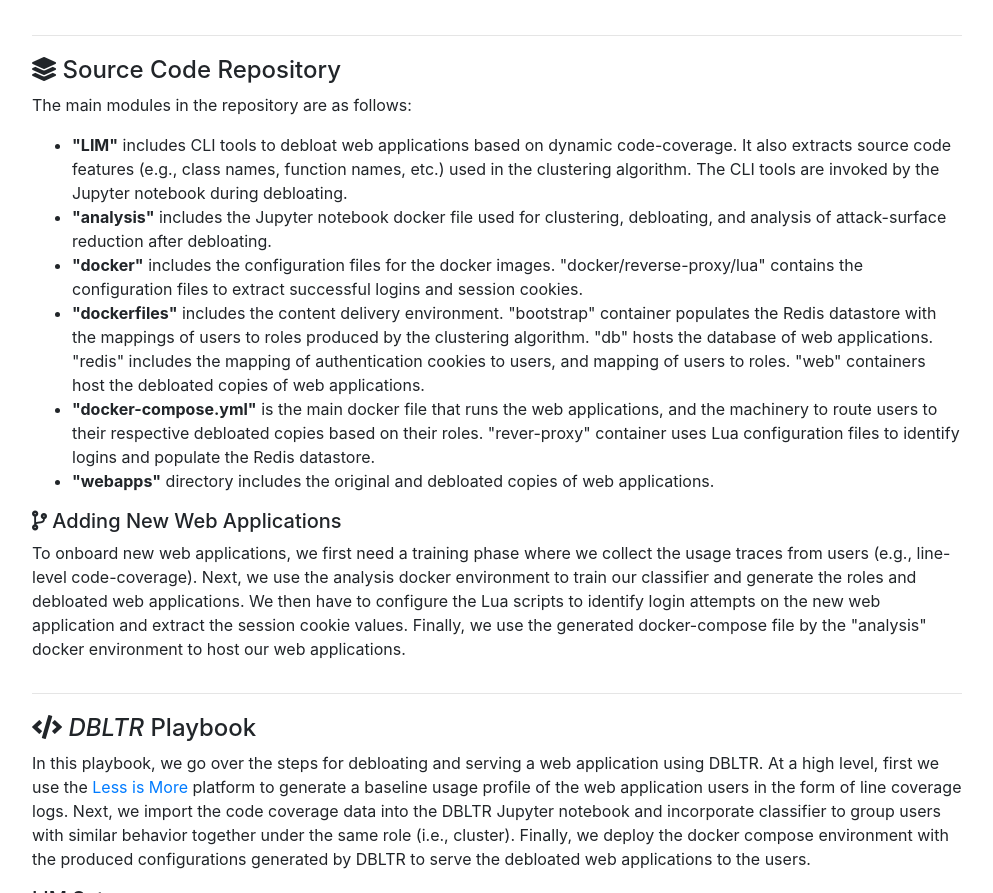
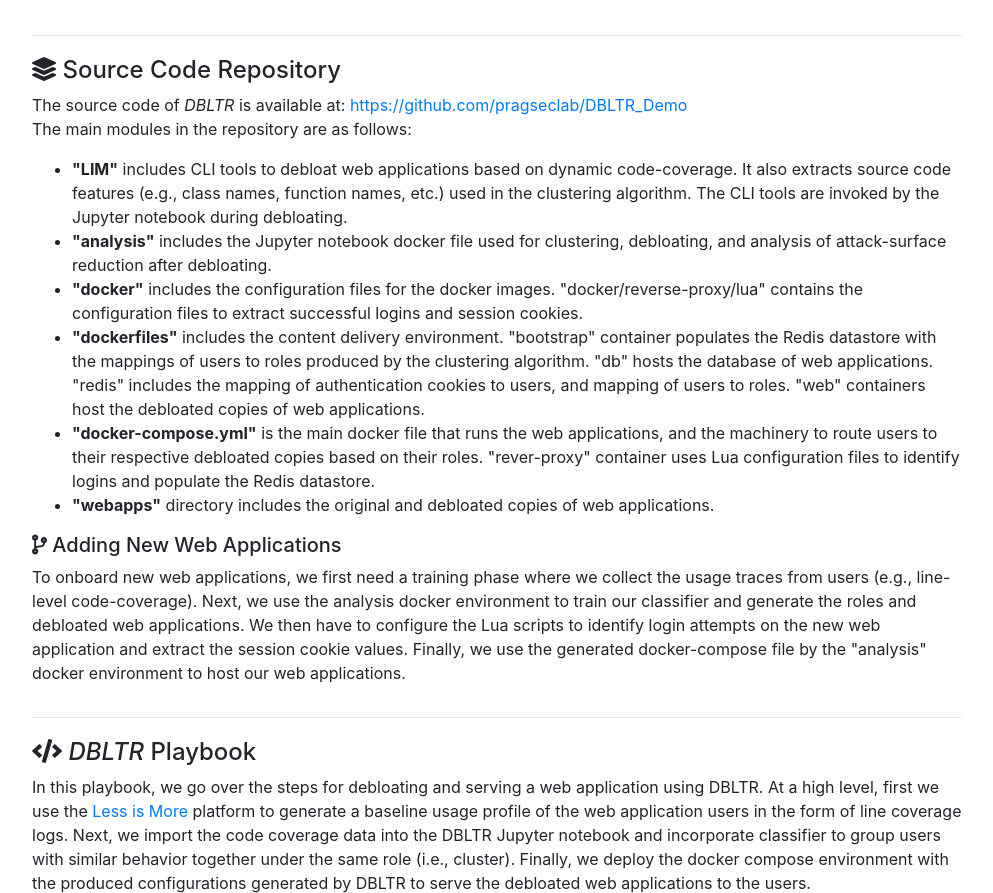
Before and after one commit to pragseclab/dbltr.github.io, a plain HTML site: page index.html in a window 1280 px wide. Shown: the part 975-1868 px from the top of the page, without its empty margins (143-1136 px from the left). Drawn offline with Linux system fonts and the light colour scheme.

Commit message:
Add Github source code URL

```diff
--- a/index.html
+++ b/index.html
@@ -108,6 +108,8 @@
         <a class="anchor" name="repo"></a>
         <h4 class="mt-1"><i class="fas fa-layer-group"></i> Source Code Repository</h1>
           <p>
+            The source code of <i>DBLTR</i> is available at: <a href="https://github.com/pragseclab/DBLTR_Demo">https://github.com/pragseclab/DBLTR_Demo</a>
+            <br />
             The main modules in the repository are as follows:<br />
           <ul>
             <li>
```
